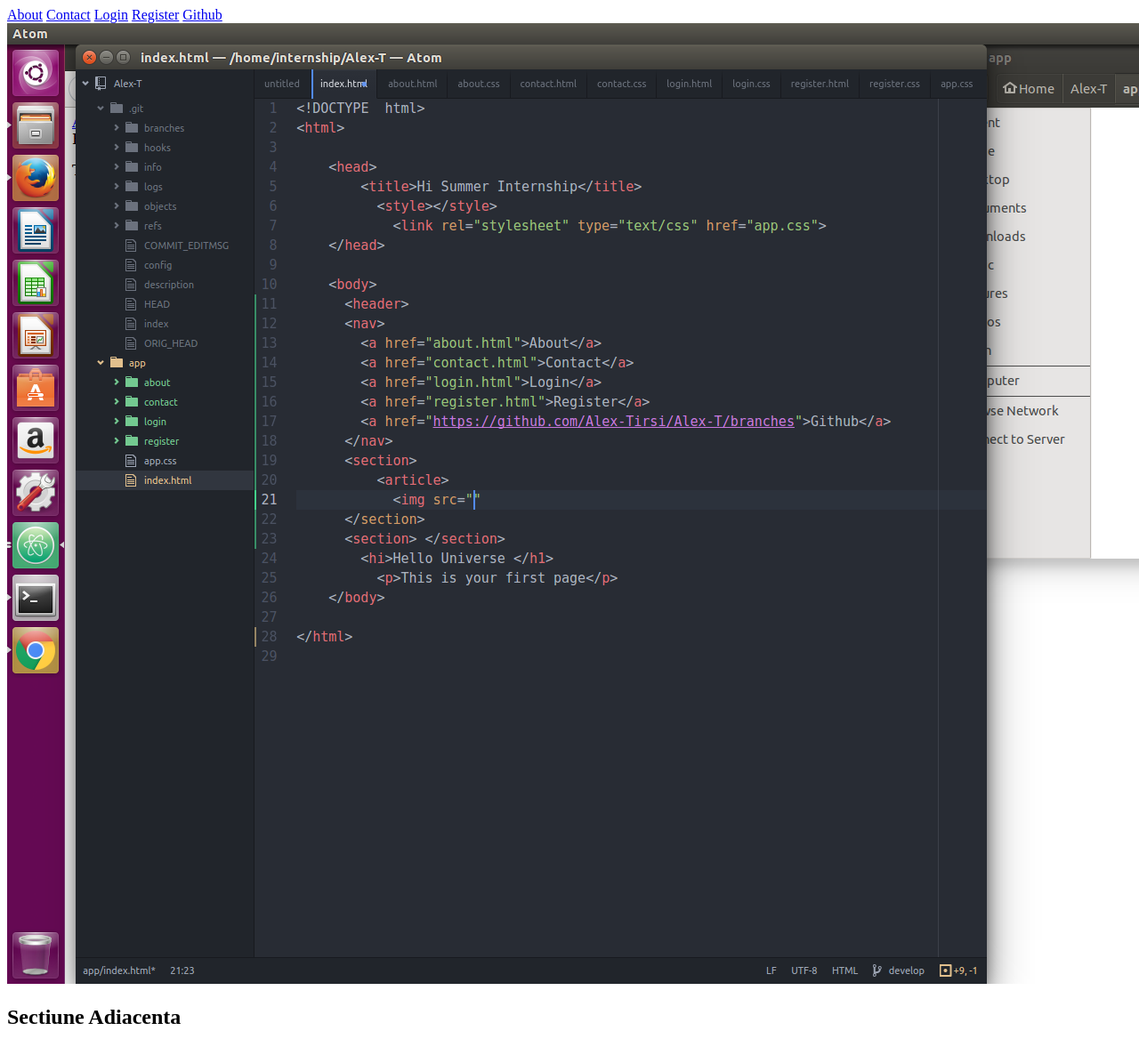
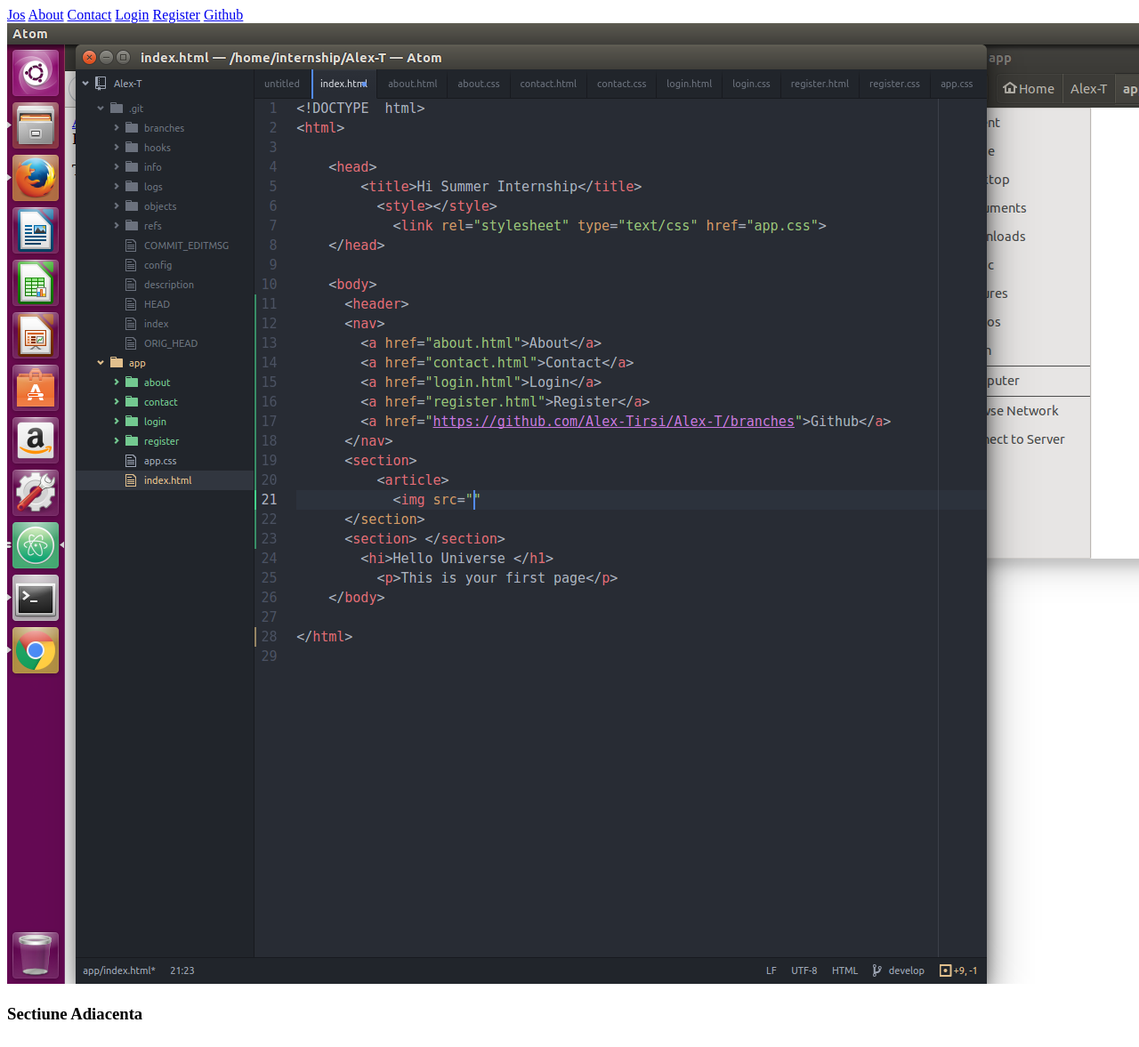
Before and after one commit to Alex-Tirsi/Alex-T, a plain HTML site: page app/index.html in a window 1280 px wide. Shown: the top 1177 px of the page at 89% size. Drawn offline with Linux system fonts and the light colour scheme.

Commit message:
Section side

```diff
--- a/app/index.html
+++ b/app/index.html
@@ -10,6 +10,7 @@
     <body>
       <header>
       <nav>
+        <a href="#jos">Jos</a>
         <a href="about.html">About</a>
         <a href="contact.html">Contact</a>
         <a href="login.html">Login</a>
@@ -21,8 +22,10 @@
             <img src="123.png">
           </article>
       </section>
-      <section>
+      <section id="jos">
+<aside>
         <h1>Sectiune Adiacenta</h1>
+</aside>
        </section>
 
     </body>
```
